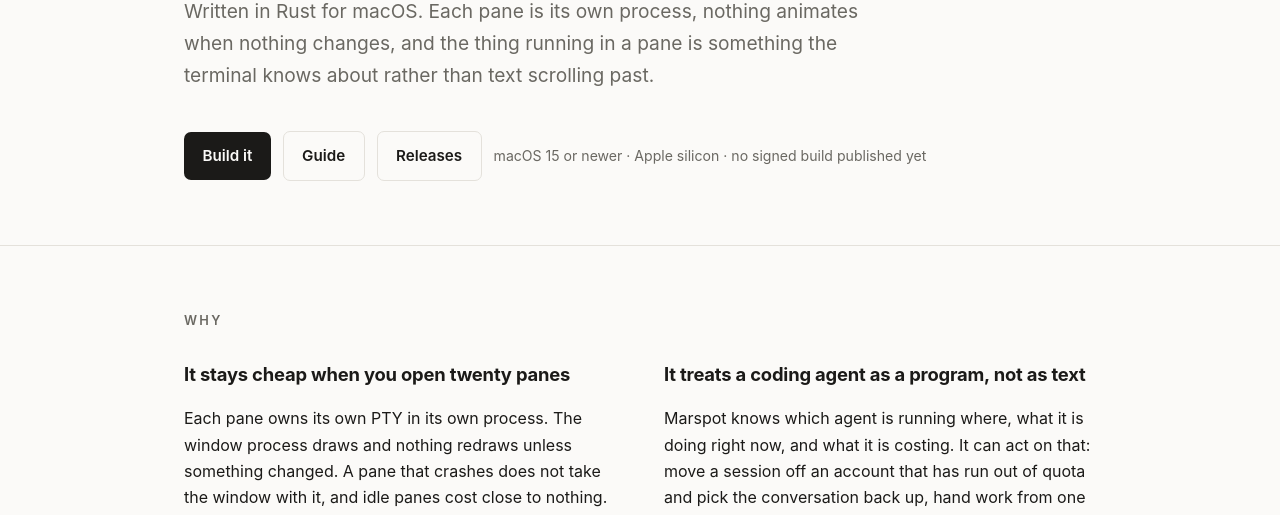
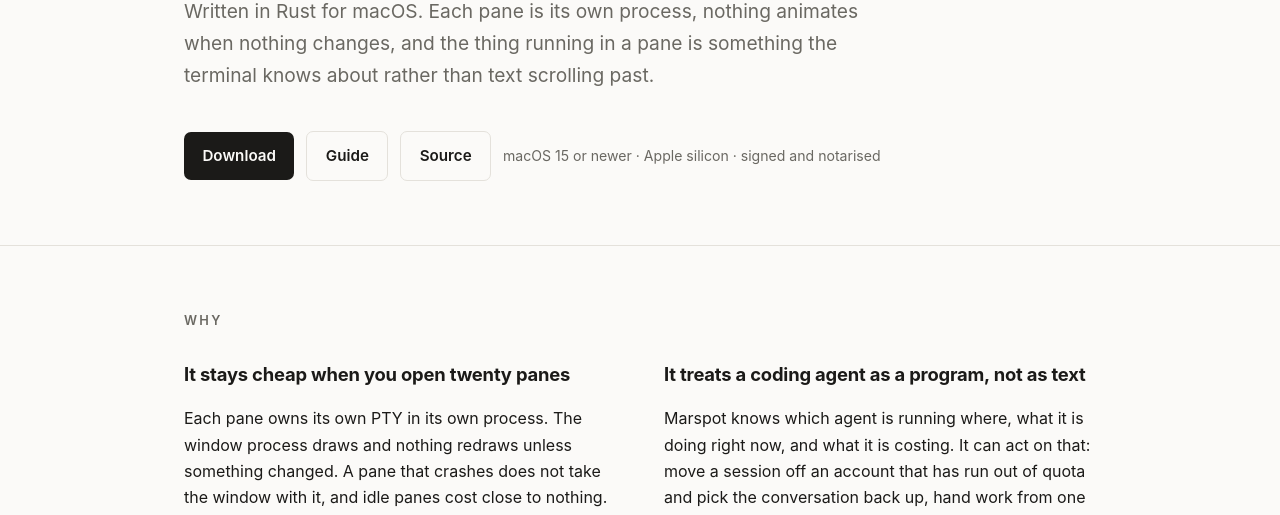
Before and after one commit to goliajp/marspot, a plain HTML site: page site/index.html in a window 1280 px wide. Shown: the part 280-795 px from the top of the page. Drawn offline with Linux system fonts and the light colour scheme.

Commit message:
infra: the site offers the first signed release

```diff
--- a/site/index.html
+++ b/site/index.html
@@ -109,10 +109,10 @@
       knows about rather than text scrolling past.
     </p>
     <div class="cta">
-      <a class="btn" href="https://github.com/goliajp/marspot">Build it</a>
+      <a class="btn" href="https://github.com/goliajp/marspot/releases/latest">Download</a>
       <a class="btn ghost" href="./guide.html">Guide</a>
-      <a class="btn ghost" href="https://github.com/goliajp/marspot/releases">Releases</a>
-      <span class="req">macOS 15 or newer · Apple silicon · no signed build published yet</span>
+      <a class="btn ghost" href="https://github.com/goliajp/marspot">Source</a>
+      <span class="req">macOS 15 or newer · Apple silicon · signed and notarised</span>
     </div>
   </div>
 </header>
```
Also changed, not shown: 1 other file.
